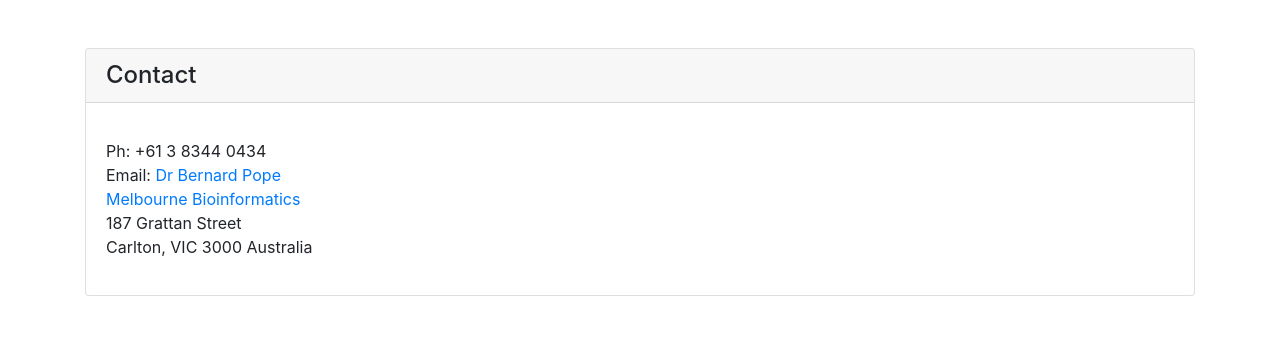
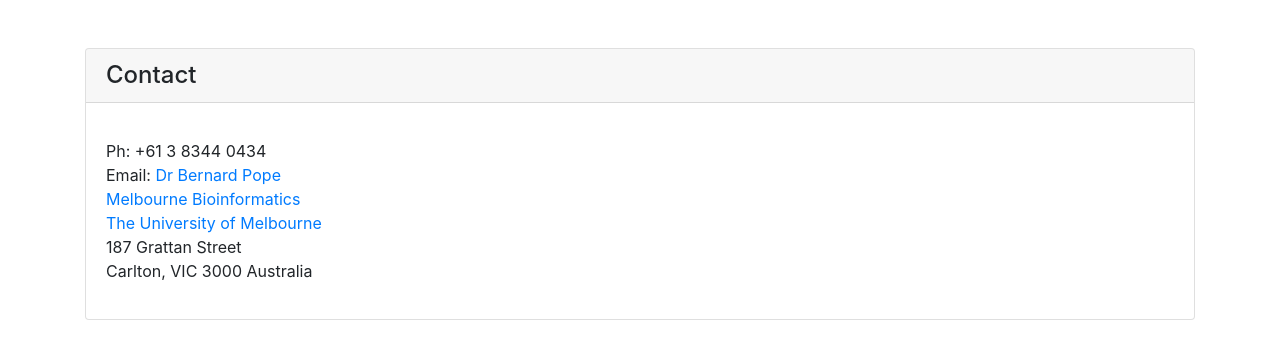
Before and after one commit to bjpop/website, a Python web app: template templates/contact.html in a window 1280 px wide. Shown: the part 56-415 px from the top of the page. Run offline with Jinja, Linux system fonts and the light colour scheme; the template is opened without the code that fills it, so the values that code supplies are empty; some libraries are stand-ins or nearby versions.

Commit message:
Add university to contact information

```diff
--- a/docs/contact.html
+++ b/docs/contact.html
@@ -41,6 +41,7 @@
           Ph: +61 3 8344 0434<br>
           Email: <a href="mailto:bjpope@unimelb.edu.au">Dr Bernard Pope</a><br>
           <a href="https://www.melbournebioinformatics.org.au/">Melbourne Bioinformatics</a><br>
+          <a href="http://www.unimelb.edu.au/">The University of Melbourne</a><br>
           187 Grattan Street<br>
           Carlton, VIC 3000
           Australia
--- a/templates/contact.html
+++ b/templates/contact.html
@@ -12,6 +12,7 @@
           Ph: +61 3 8344 0434<br>
           Email: <a href="mailto:bjpope@unimelb.edu.au">Dr Bernard Pope</a><br>
           <a href="https://www.melbournebioinformatics.org.au/">Melbourne Bioinformatics</a><br>
+          <a href="http://www.unimelb.edu.au/">The University of Melbourne</a><br>
           187 Grattan Street<br>
           Carlton, VIC 3000
           Australia
```
